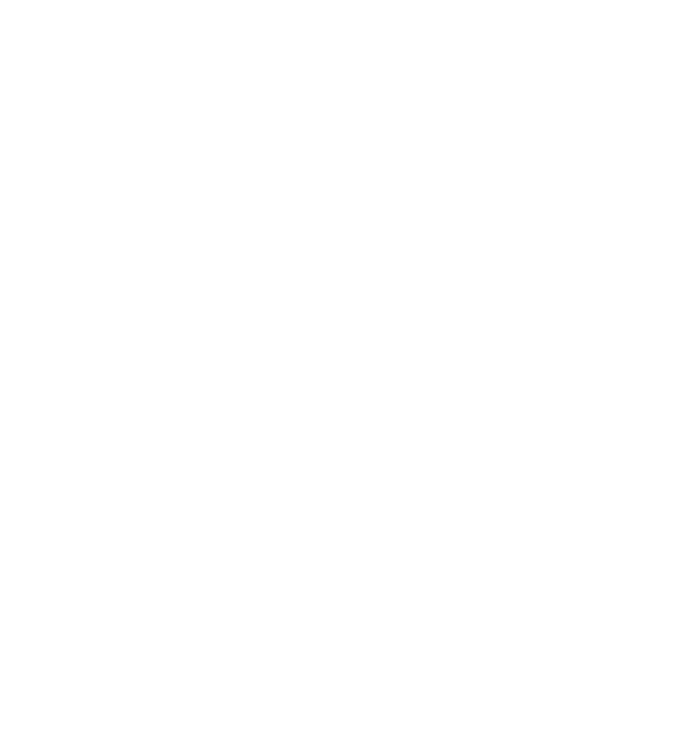
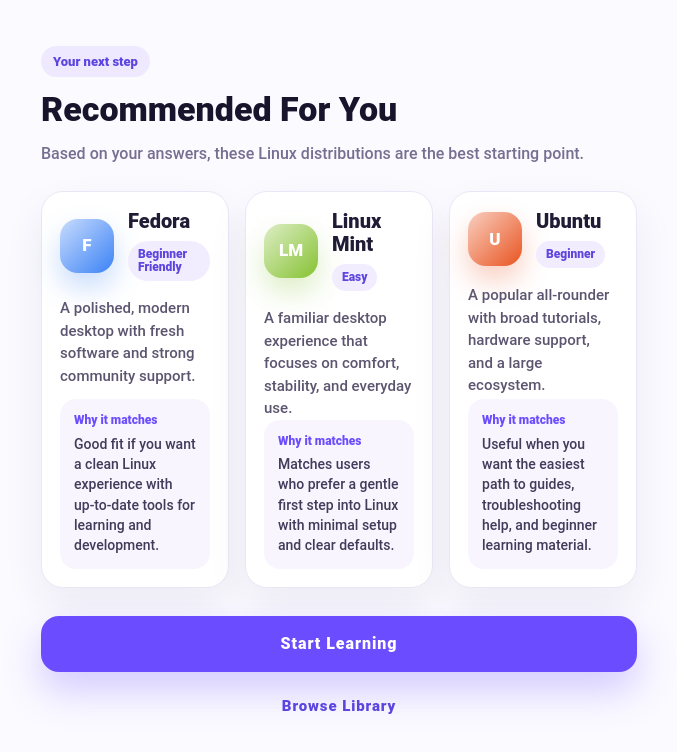
Before and after one commit to iksndwp/linux-guide-app, a React (Vite) app: page /recommendation in a window 1280 px wide. Shown: the top 752 px of the page, without its empty margins (301-978 px from the left). Built offline with nearby package versions, Linux system fonts and the light colour scheme.

Commit message:
adding recommendation screen

```diff
--- a/src/App.tsx
+++ b/src/App.tsx
@@ -4,6 +4,7 @@
 
 import MainTabs from "./components/MainTabs";
 import Onboarding from "./pages/Onboarding";
+import Recommendation from "./pages/Recommendation";
 import Splash from "./pages/Splash";
 
 import "@ionic/react/css/core.css";
@@ -34,6 +35,10 @@
           <Onboarding />
         </Route>
 
+        <Route exact path="/recommendation">
+          <Recommendation />
+        </Route>
+
         <Route exact path="/">
           <Splash />
         </Route>
--- /dev/null
+++ b/src/components/recommendation/RecommendationCard.tsx
@@ -0,0 +1,45 @@
+type RecommendationCardProps = {
+  accent: string;
+  description: string;
+  difficulty: string;
+  initials: string;
+  name: string;
+  reason: string;
+};
+
+const RecommendationCard: React.FC<RecommendationCardProps> = ({
+  accent,
+  description,
+  difficulty,
+  initials,
+  name,
+  reason,
+}) => {
+  return (
+    <article className="recommendation-card">
+      <div className="recommendation-card__header">
+        <div
+          aria-hidden="true"
+          className="recommendation-card__logo"
+          style={{ "--distro-accent": accent } as React.CSSProperties}
+        >
+          {initials}
+        </div>
+
+        <div className="recommendation-card__title">
+          <h2>{name}</h2>
+          <span className="recommendation-card__badge">{difficulty}</span>
+        </div>
+      </div>
+
+      <p className="recommendation-card__description">{description}</p>
+
+      <div className="recommendation-card__match">
+        <span>Why it matches</span>
+        <p>{reason}</p>
+      </div>
+    </article>
+  );
+};
+
+export default RecommendationCard;
--- /dev/null
+++ b/src/pages/Recommendation.css
@@ -0,0 +1,217 @@
+.recommendation-screen {
+  --background: #fbfaff;
+  color: #1d1933;
+}
+
+.recommendation-screen::part(scroll) {
+  min-height: 100%;
+}
+
+.recommendation-screen__content {
+  display: flex;
+  min-height: 100%;
+  width: 100%;
+  max-width: 640px;
+  flex-direction: column;
+  margin: 0 auto;
+  padding: calc(34px + var(--ion-safe-area-top, 0px)) 22px
+    calc(20px + var(--ion-safe-area-bottom, 0px));
+}
+
+.recommendation-screen__hero {
+  padding-bottom: 26px;
+}
+
+.recommendation-screen__eyebrow {
+  display: inline-flex;
+  width: fit-content;
+  margin: 0 0 14px;
+  border-radius: 999px;
+  background: #eee9ff;
+  color: #5b44df;
+  font-size: 13px;
+  font-weight: 800;
+  letter-spacing: 0;
+  line-height: 1;
+  padding: 9px 12px;
+}
+
+.recommendation-screen__hero h1 {
+  margin: 0;
+  color: #18142c;
+  font-size: 34px;
+  font-weight: 850;
+  letter-spacing: 0;
+  line-height: 1.08;
+}
+
+.recommendation-screen__hero > p:last-child {
+  margin: 14px 0 0;
+  color: #776f91;
+  font-size: 16px;
+  font-weight: 500;
+  line-height: 1.45;
+}
+
+.recommendation-screen__cards {
+  display: grid;
+  flex: 1;
+  align-content: start;
+  gap: 16px;
+  padding-bottom: 24px;
+}
+
+.recommendation-card {
+  border: 1px solid #ebe6f5;
+  border-radius: 22px;
+  background: #ffffff;
+  box-shadow: 0 18px 42px rgba(48, 36, 97, 0.07);
+  padding: 18px;
+}
+
+.recommendation-card__header {
+  display: flex;
+  align-items: center;
+  gap: 14px;
+}
+
+.recommendation-card__logo {
+  display: grid;
+  width: 54px;
+  min-width: 54px;
+  height: 54px;
+  place-items: center;
+  border-radius: 18px;
+  background:
+    linear-gradient(135deg, rgba(255, 255, 255, 0.72), rgba(255, 255, 255, 0)),
+    var(--distro-accent);
+  box-shadow: 0 14px 28px color-mix(in srgb, var(--distro-accent) 28%, transparent);
+  color: #ffffff;
+  font-size: 17px;
+  font-weight: 900;
+  line-height: 1;
+}
+
+.recommendation-card__title {
+  display: flex;
+  min-width: 0;
+  flex: 1;
+  flex-direction: column;
+  align-items: flex-start;
+  gap: 8px;
+}
+
+.recommendation-card__title h2 {
+  margin: 0;
+  color: #211c35;
+  font-size: 20px;
+  font-weight: 850;
+  letter-spacing: 0;
+  line-height: 1.15;
+}
+
+.recommendation-card__badge {
+  display: inline-flex;
+  max-width: 100%;
+  border-radius: 999px;
+  background: #f1edff;
+  color: #5d45de;
+  font-size: 12px;
+  font-weight: 800;
+  line-height: 1.1;
+  padding: 7px 10px;
+}
+
+.recommendation-card__description {
+  margin: 16px 0 0;
+  color: #5c556f;
+  font-size: 15px;
+  font-weight: 500;
+  line-height: 1.5;
+}
+
+.recommendation-card__match {
+  margin-top: 16px;
+  border-radius: 16px;
+  background: #f8f5ff;
+  padding: 14px;
+}
+
+.recommendation-card__match span {
+  display: block;
+  color: #6b4dff;
+  font-size: 12px;
+  font-weight: 850;
+  line-height: 1.2;
+  margin-bottom: 6px;
+}
+
+.recommendation-card__match p {
+  margin: 0;
+  color: #423b59;
+  font-size: 14px;
+  font-weight: 550;
+  line-height: 1.45;
+}
+
+.recommendation-screen__actions {
+  display: grid;
+  gap: 10px;
+  padding-top: 4px;
+}
+
+.recommendation-screen__primary {
+  --background: #6b4dff;
+  --background-activated: #5a3eed;
+  --background-hover: #6345f4;
+  --border-radius: 18px;
+  --box-shadow: 0 18px 38px rgba(108, 78, 255, 0.28);
+  --color: #ffffff;
+  min-height: 56px;
+  margin: 0;
+  font-size: 16px;
+  font-weight: 850;
+  text-transform: none;
+}
+
+.recommendation-screen__secondary {
+  --background-hover: rgba(112, 86, 255, 0.08);
+  --background-focused: rgba(112, 86, 255, 0.12);
+  --border-radius: 18px;
+  --color: #5b44df;
+  min-height: 48px;
+  margin: 0;
+  font-size: 15px;
+  font-weight: 800;
+  text-transform: none;
+}
+
+@media (min-width: 760px) {
+  .recommendation-screen__content {
+    padding-top: calc(46px + var(--ion-safe-area-top, 0px));
+  }
+
+  .recommendation-screen__cards {
+    grid-template-columns: repeat(3, minmax(0, 1fr));
+  }
+
+  .recommendation-card {
+    display: flex;
+    flex-direction: column;
+  }
+
+  .recommendation-card__match {
+    margin-top: auto;
+  }
+}
+
+@media (max-width: 380px) {
+  .recommendation-screen__content {
+    padding-right: 18px;
+    padding-left: 18px;
+  }
+
+  .recommendation-screen__hero h1 {
+    font-size: 30px;
+  }
+}
--- /dev/null
+++ b/src/pages/Recommendation.tsx
@@ -0,0 +1,98 @@
+import { IonButton, IonContent, IonPage } from "@ionic/react";
+import { useHistory } from "react-router-dom";
+
+import RecommendationCard from "../components/recommendation/RecommendationCard";
+
+import "./Recommendation.css";
+
+const mockRecommendations = [
+  {
+    accent: "#3b82f6",
+    description:
+      "A polished, modern desktop with fresh software and strong community support.",
+    difficulty: "Beginner Friendly",
+    initials: "F",
+    name: "Fedora",
+    reason:
+      "Good fit if you want a clean Linux experience with up-to-date tools for learning and development.",
+  },
+  {
+    accent: "#86c232",
+    description:
+      "A familiar desktop experience that focuses on comfort, stability, and everyday use.",
+    difficulty: "Easy",
+    initials: "LM",
+    name: "Linux Mint",
+    reason:
+      "Matches users who prefer a gentle first step into Linux with minimal setup and clear defaults.",
+  },
+  {
+    accent: "#e95420",
+    description:
+      "A popular all-rounder with broad tutorials, hardware support, and a large ecosystem.",
+    difficulty: "Beginner",
+    initials: "U",
+    name: "Ubuntu",
+    reason:
+      "Useful when you want the easiest path to guides, troubleshooting help, and beginner learning material.",
+  },
+];
+
+const Recommendation: React.FC = () => {
+  const history = useHistory();
+
+  return (
+    <IonPage>
+      <IonContent fullscreen className="recommendation-screen">
+        <main className="recommendation-screen__content">
+          <header className="recommendation-screen__hero">
+            <p className="recommendation-screen__eyebrow">Your next step</p>
+            <h1>Recommended For You</h1>
+            <p>
+              Based on your answers, these Linux distributions are the best
+              starting point.
+            </p>
+          </header>
+
+          <section
+            aria-label="Recommended Linux distributions"
+            className="recommendation-screen__cards"
+          >
+            {mockRecommendations.map((recommendation) => (
+              <RecommendationCard
+                key={recommendation.name}
+                accent={recommendation.accent}
+                description={recommendation.description}
+                difficulty={recommendation.difficulty}
+                initials={recommendation.initials}
+                name={recommendation.name}
+                reason={recommendation.reason}
+              />
+            ))}
+          </section>
+
+          <footer className="recommendation-screen__actions">
+            <IonButton
+              className="recommendation-screen__primary"
+              expand="block"
+              onClick={() => history.push("/app/home")}
+            >
+              Start Learning
+            </IonButton>
+
+            <IonButton
+              className="recommendation-screen__secondary"
+              expand="block"
+              fill="clear"
+              onClick={() => history.push("/app/library")}
+            >
+              Browse Library
+            </IonButton>
+          </footer>
+        </main>
+      </IonContent>
+    </IonPage>
+  );
+};
+
+export default Recommendation;
```
